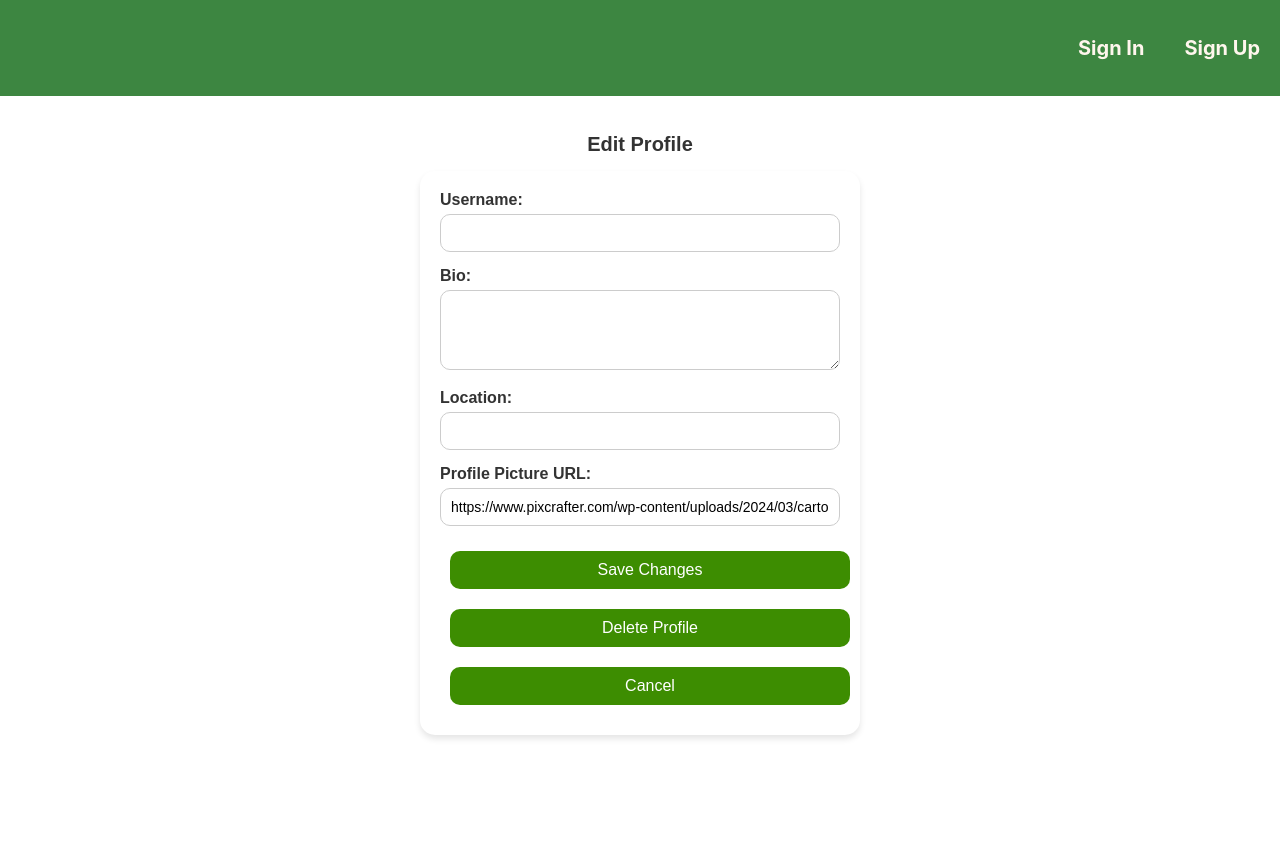
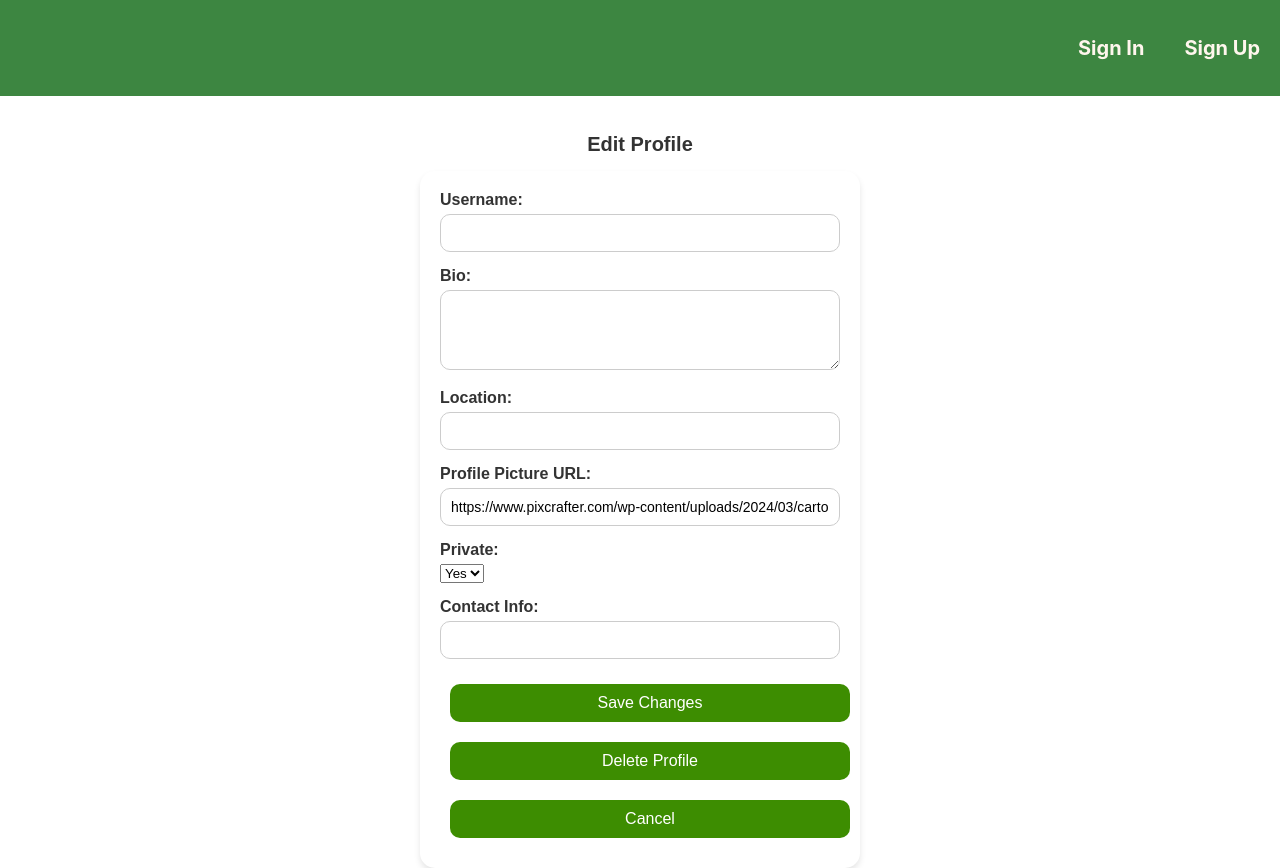
Before and after one commit to viktoriia-sokolenko/fernfriends-wildhacks2025, a React (Create React App) app in the folder client/: page /profile in a window 1280 px wide. Both pictures are taken after a click on the button "Edit Profile". Shown: the top 868 px of the page. Before the commit the page ends 800 px from the top, so only its background shows below. Built offline with nearby package versions, Linux system fonts and the light colour scheme.

Commit message:
add private/public and contact info to profile

```diff
--- a/client/src/pages/Profile.js
+++ b/client/src/pages/Profile.js
@@ -13,6 +13,8 @@ const Profile = () => {
     num_plants: 0,
     created_at: '',
     last_points_update: '',
+    private: true,
+    contact_info: ''
   });
 
   const [formData, setFormData] = useState({
@@ -20,6 +22,8 @@ const Profile = () => {
     bio: user?.bio || '',
     location: user?.location || '',
     profile_picture: user?.profile_picture || '',
+    private: user?.private || true,
+    contact_info: user?.contact_info || ''
   });
 
   const [editMode, setEditMode] = useState(false);
@@ -145,6 +149,7 @@ const Profile = () => {
         const data = await response.json();
         console.log('User data:', data);
         setUser(data);
+        setFormData(data);
       } catch (error) {
         console.error('Error fetching user data:', error);
       }
@@ -183,6 +188,17 @@ const Profile = () => {
             <label htmlFor="profilePicture">Profile Picture URL:</label>
             <input type="text" id="profilePicture" name="profilePicture" value={formData.profile_picture} onChange={handleChange} />
           </div>
+          <div className="form-group">
+            <label htmlFor="private">Private:</label>
+            <select id="private" name="private" value={formData.private} onChange={handleChange}>
+              <option value={true}>Yes</option>
+              <option value={false}>No</option>
+            </select>
+          </div>
+          <div className="form-group">
+            <label htmlFor="contactInfo">Contact Info:</label>
+            <input type="text" id="contactInfo" name="contact_info" value={formData.contact_info} onChange={handleChange} />
+          </div>
           <button onClick={handleEdits} className="profile_button">Save Changes</button>
           <button className="profile_button delete_button" onClick={handleDelete}>Delete Profile</button>
           <button className="profile_button cancel_button" onClick={() => setEditMode(false)}>Cancel</button>
@@ -195,8 +211,10 @@ const Profile = () => {
           <h1 className="profile-username">{user.username}</h1>
           <p className="profile-level-name">{name}</p>
           <p className="profile-bio">{user.bio}</p>
+          {user.contact_info && <p className="profile-bio">Contact me: {user.contact_info}</p> }
           <p className="profile-location">{user.location}</p>
-          <p className="profile-date">Joined: {formatDate(user.created_at)}</p> {/* Updated to use formatDate */}
+          <p className="profile-date">Joined: {formatDate(user.created_at)}</p>
+          <p className="profile-date">{user.private ? 'Private' : 'Public'}</p>
           <div className="profile-stats">
             <p><strong>Level:</strong> {level}</p>
             <p><strong>Points:</strong> {user.points}</p>
```
